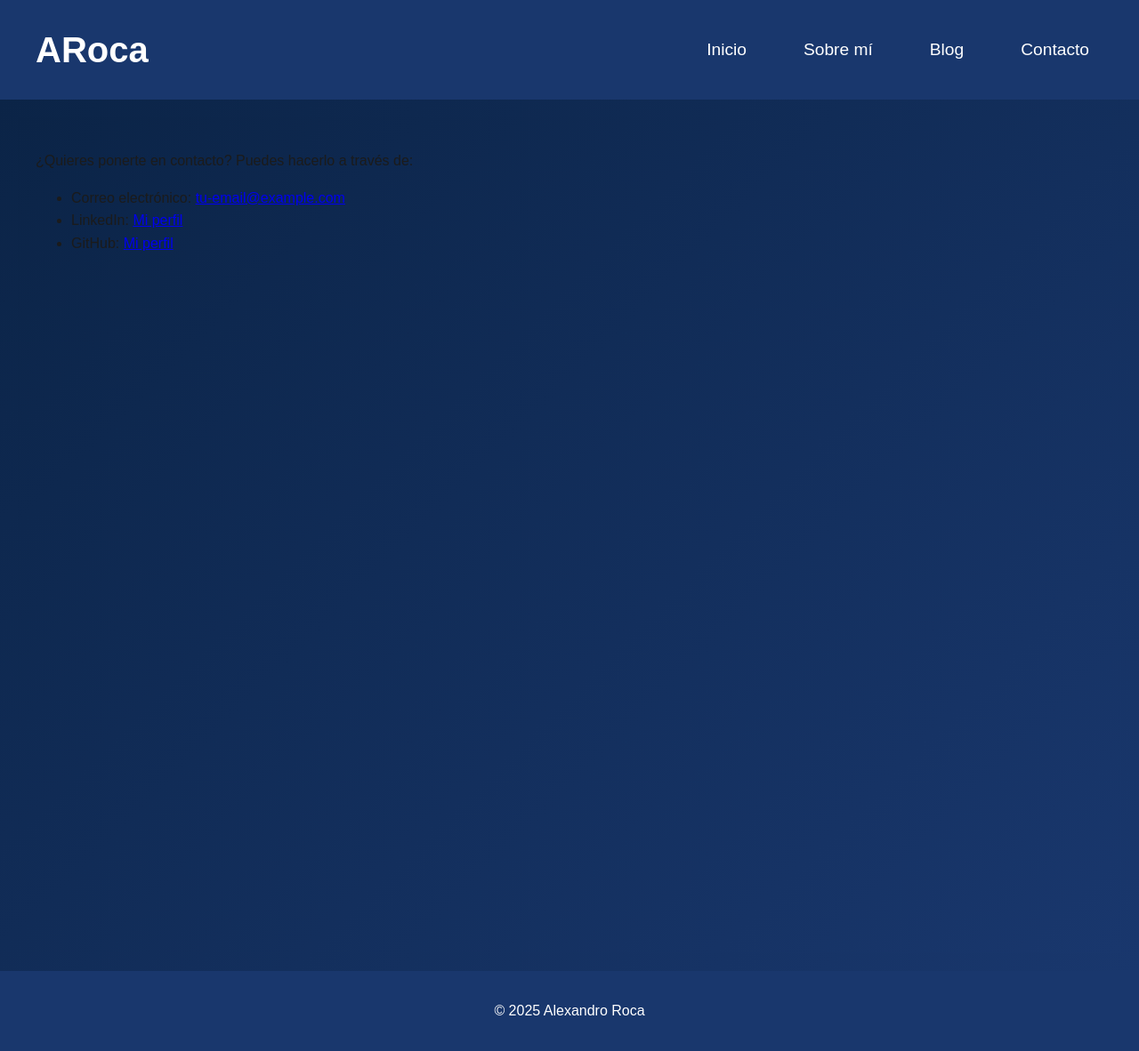
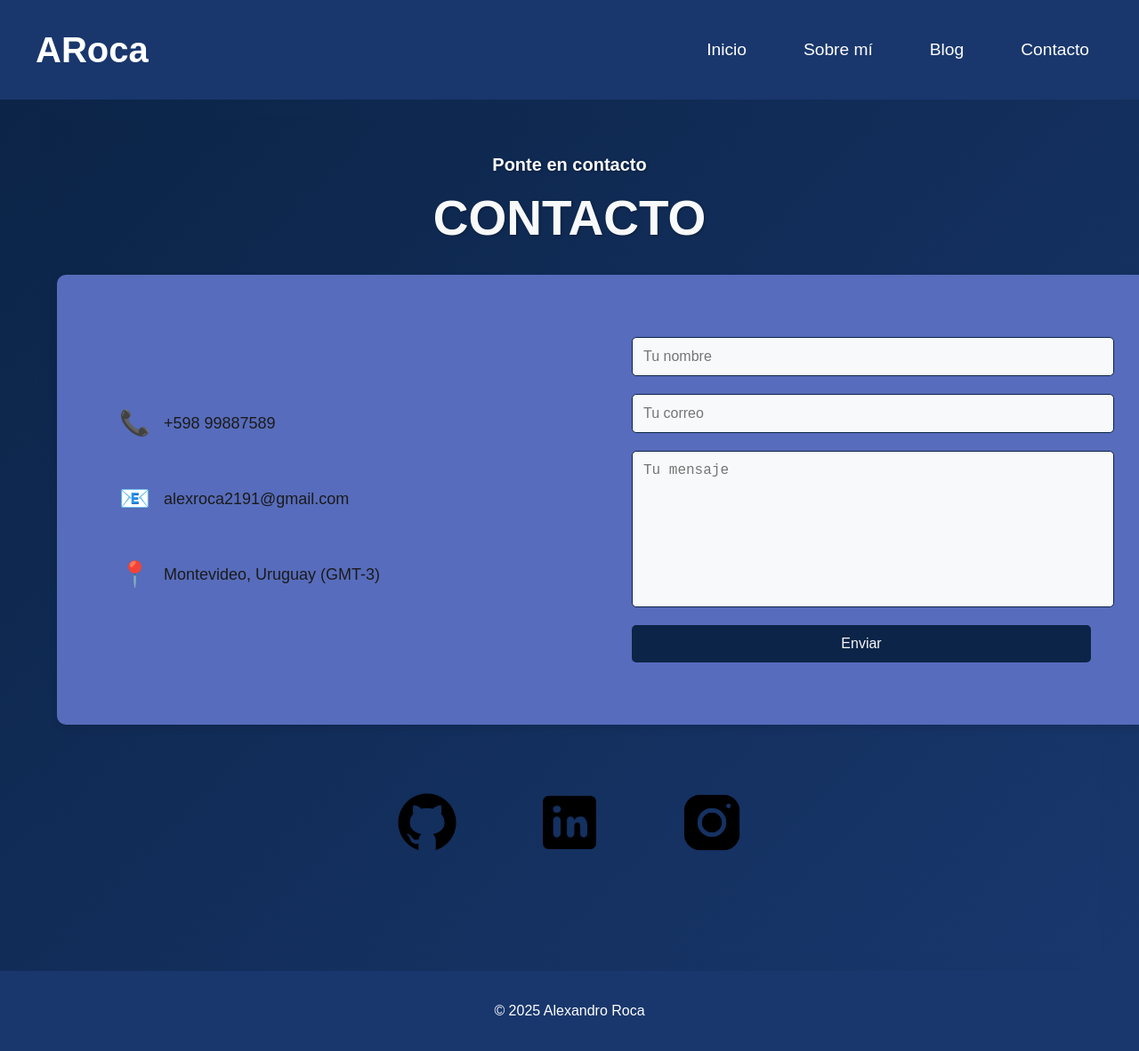
Before and after one commit to alexrok21/alexrok21.github.io, a Jekyll site: the page built from pages/contact.markdown, in a window 1280 px wide. Shown: the whole page at 89% size. Built offline with Jekyll 4.4.1, drawn with Linux system fonts in a browser that asks for light colours.

Commit message:
contacto

```diff
--- a/_config.yml
+++ b/_config.yml
@@ -4,8 +4,8 @@ email: alexroca2191@gmail.com
 description: Un lugar donde comparto mis proyectos y reflexiones sobre temas que me apasionan.
 baseurl: ""
 url: "https://alexrok21.github.io"
-twitter_username: jekyllrb
-github_username: jekyll
+twitter_username: ""
+github_username: alexrok21
 
 # Tema y plugins
 # theme: minima
--- /dev/null
+++ b/assets/css/contact.css
@@ -0,0 +1,153 @@
+.contact-container {
+   width: 90vw;
+   margin: auto;
+   margin-top: 0;
+   padding-top: 0px;
+   text-align: center;
+   color: var(--color-text-primary);
+}
+
+.contact-title {
+   font-size: 20px;
+   font-weight: bold;
+   color: var(--color-background);
+   text-shadow: 1px 1px 3px rgba(0, 0, 0, 0.3);
+   margin-bottom: 0px;
+   /* Eliminar separación con el subtítulo */
+   padding-bottom: 0px;
+   /* Por si hay padding extra */
+}
+
+.contact-subtitle {
+   font-size: 55px;
+   font-weight: bold;
+   color: var(--color-background);
+   text-shadow: 1px 1px 3px rgba(0, 0, 0, 0.3);
+   margin-top: 0px;
+   /* Evitar espacio extra arriba */
+   margin-bottom: 20px;
+   /* Espacio solo con el contenido debajo */
+}
+
+
+.contact-content {
+   display: flex;
+   justify-content: space-between;
+   align-items: center;
+   background: var(--color-accent);
+   padding: 40px;
+   border-radius: 10px;
+   box-shadow: 0px 4px 10px rgba(0, 0, 0, 0.1);
+   width: 100%;
+   max-width: 1200px;
+   margin: 0 auto;
+}
+
+/* Información de contacto */
+.contact-info {
+   display: flex;
+   flex-direction: column;
+   gap: 20px;
+   background: var(--color-accent);
+   padding: 30px;
+   border-radius: 8px;
+   flex: 1;
+}
+
+.contact-item {
+   display: flex;
+   align-items: center;
+   gap: 15px;
+   font-size: 18px;
+   color: var(--color-text-primary);
+}
+
+.contact-item .icon {
+   font-size: 28px;
+   color: var(--color-text-primary);
+}
+
+/* Formulario */
+.contact-form {
+   flex: 1;
+   display: flex;
+   flex-direction: column;
+   gap: 20px;
+   padding: 30px;
+   background: var(--color-accent);
+   border-radius: 8px;
+}
+
+.contact-form input,
+.contact-form textarea {
+   width: 100%;
+   padding: 12px;
+   border: 1px solid var(--color-primary);
+   border-radius: 5px;
+   font-size: 16px;
+   background: var(--color-background);
+   color: var(--color-text-primary);
+}
+
+.contact-form textarea {
+   height: 150px;
+   resize: none;
+}
+
+.contact-form button {
+   background: var(--color-primary);
+   color: var(--color-background);
+   padding: 12px;
+   border: none;
+   border-radius: 5px;
+   cursor: pointer;
+   font-size: 16px;
+   transition: background 0.3s ease;
+}
+
+.contact-form button:hover {
+   background: var(--color-highlight);
+   color: var(--color-text-primary);
+}
+
+/* Ajustes para centrar en la página */
+.page-content {
+   display: flex;
+   align-items: center;
+   justify-content: center;
+   min-height: 100vh;
+   padding: 20px;
+}
+
+/* Responsive */
+@media (max-width: 768px) {
+   .contact-content {
+      flex-direction: column;
+      gap: 30px;
+      padding: 20px;
+   }
+
+   .contact-form input,
+   .contact-form textarea {
+      padding: 15px;
+   }
+}
+
+.social-icons {
+   display: flex;
+   justify-content: center;
+   gap: 80px;
+   margin-top: 70px;
+   margin-bottom: 0;
+}
+
+.social-icon img {
+   width: 80px;
+   height: 80px;
+   transition: transform 0.3s ease, opacity 0.3s ease;
+}
+
+.social-icon img:hover {
+   transform: scale(1.2);
+   opacity: 0.8;
+}
--- a/assets/css/main.css
+++ b/assets/css/main.css
@@ -13,19 +13,14 @@ body {
    min-height: 100vh;
 }
 
-/* Contenedor principal */
-.page-container {
-   display: flex;
-   flex-direction: column;
-   min-height: 100vh;
-}
-
 .page-content {
    background: linear-gradient(135deg, var(--color-primary), var(--color-secondary));
    min-height: 100vh;
    /* Asegura que cubra toda la pantalla */
-   padding: 20px;
+   display: flex;
+   flex-direction: column;
 }
+
 
 /* Contenido principal */
 .content {
--- a/assets/css/styles.css
+++ b/assets/css/styles.css
@@ -4,6 +4,7 @@
 @import url('footer.css');
 @import url('home.css');
 @import url('about.css');
+@import url('contact.css');
 
 :root {
    --color-primary: #0B2447;
--- a/pages/contact.markdown
+++ b/pages/contact.markdown
@@ -4,8 +4,46 @@ title: Contacto
 permalink: /contact/
 ---
 
-¿Quieres ponerte en contacto? Puedes hacerlo a través de:
+<section class="contact-container">
+    <h2 class="contact-title">Ponte en contacto</h2>
+    <h3 class="contact-subtitle">CONTACTO</h3>
 
-- Correo electrónico: [tu-email@example.com](mailto:tu-email@example.com)
-- LinkedIn: [Mi perfil](https://linkedin.com/in/tu-perfil)
-- GitHub: [Mi perfil](https://github.com/tu-usuario)
+    <div class="contact-content">
+        <!-- Información de contacto -->
+        <div class="contact-info">
+            <div class="contact-item">
+                <span class="icon">📞</span>
+                <p>+598 99887589</p>
+            </div>
+            <div class="contact-item">
+                <span class="icon">📧</span>
+                <p>alexroca2191@gmail.com</p>
+            </div>
+            <div class="contact-item">
+                <span class="icon">📍</span>
+                <p>Montevideo, Uruguay (GMT-3)</p>
+            </div>
+        </div>
+
+        <!-- Formulario -->
+        <form action="https://formspree.io/f/mrbenpqo" method="POST" class="contact-form">
+            <input type="text" name="name" placeholder="Tu nombre" required>
+            <input type="email" name="email" placeholder="Tu correo" required>
+            <textarea name="message" placeholder="Tu mensaje" required></textarea>
+            <button type="submit">Enviar</button>
+        </form>
+    </div>
+
+    <div class="social-icons">
+        <a href="https://github.com/tuusuario" target="_blank" class="social-icon">
+            <img src="/assets/images/social/github.png" alt="GitHub">
+        </a>
+        <a href="https://linkedin.com/in/tuusuario" target="_blank" class="social-icon">
+            <img src="/assets/images/social/linkedin.png" alt="LinkedIn">
+        </a>
+        <a href="https://twitter.com/tuusuario" target="_blank" class="social-icon">
+            <img src="/assets/images/social/instagram.png" alt="Instagram">
+        </a>
+    </div>
+
+</section>
```
Also changed, not shown: assets/images/social/github.png (added), assets/images/social/instagram.png (added), assets/images/social/linkedin.png (added).
